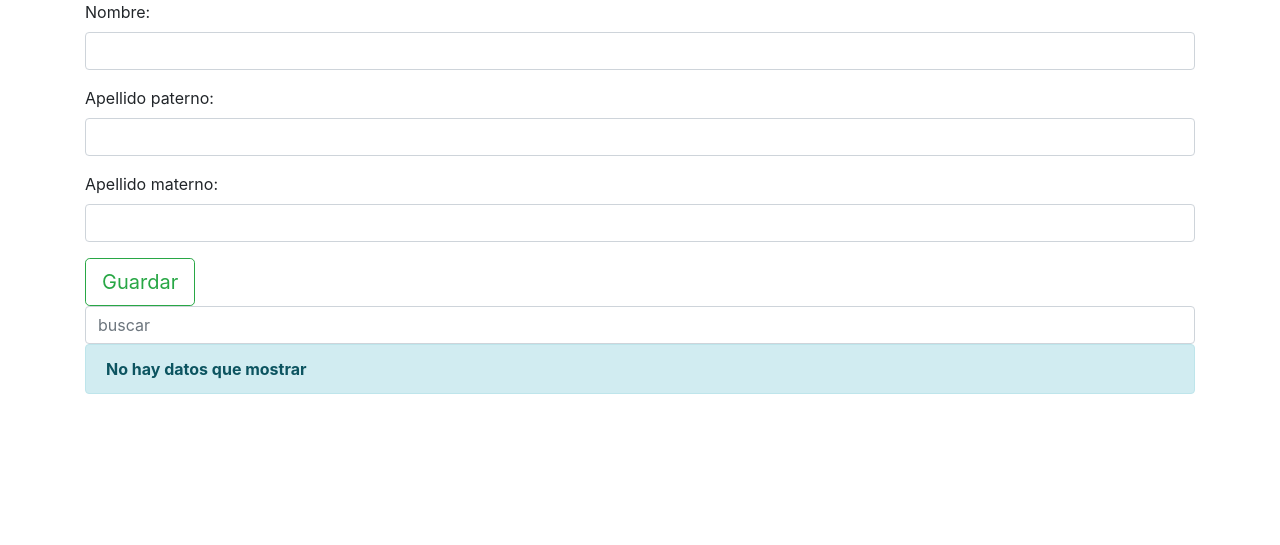
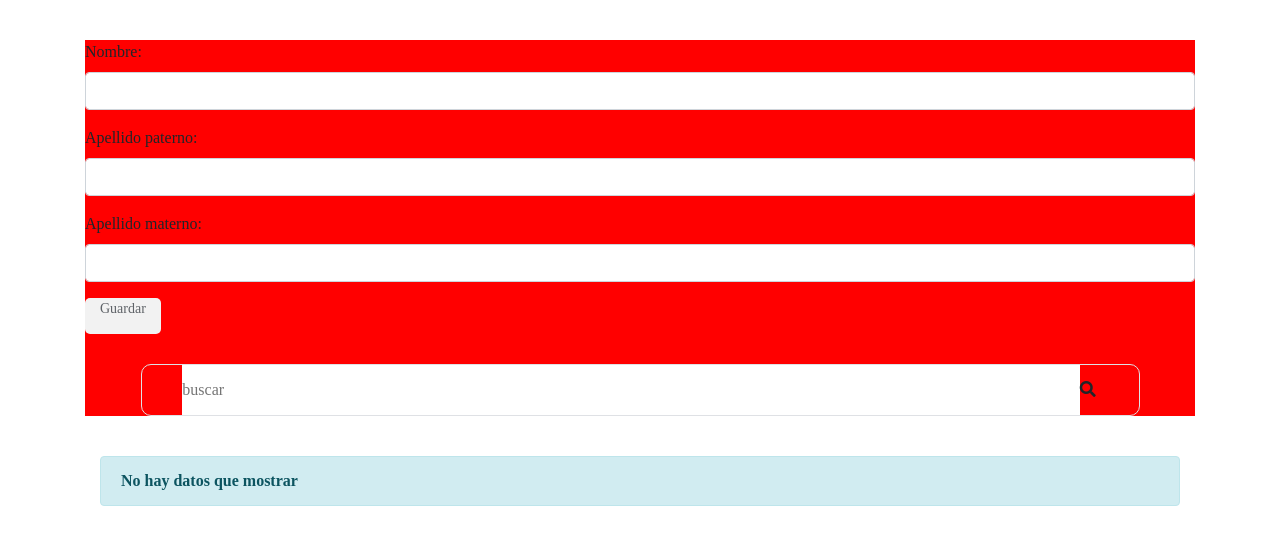
Before and after one commit to pedroanze/ejercicio_1, a CodeIgniter app: page /database/ in a window 1280 px wide. Shown: the top 545 px of the page. Run offline with CodeIgniter, Linux system fonts and the light colour scheme; data that the repository does not hold is empty.

Commit message:
correciones en el style

```diff
--- a/application/views/View_bienvenida.php
+++ b/application/views/View_bienvenida.php
@@ -2,18 +2,100 @@
 defined('BASEPATH') OR exit('No direct script access allowed');
 ?><!DOCTYPE html>
 <html>
-
 <head>
+  <link rel="stylesheet" href="./css/styleViewBienvenida.css" type="text/css">
   <link rel="stylesheet" href="https://cdn.jsdelivr.net/npm/bootstrap@4.6.1/dist/css/bootstrap.min.css">
+  <link rel="stylesheet" href="https://use.fontawesome.com/releases/v5.7.0/css/all.css" integrity="sha384-lZN37f5QGtY3VHgisS14W3ExzMWZxybE1SJSEsQp9S+oqd12jhcu+A56Ebc1zFSJ" crossorigin="anonymous">
   <script src="https://cdn.jsdelivr.net/npm/jquery@3.6.0/dist/jquery.slim.min.js"></script>
   <script src="https://cdn.jsdelivr.net/npm/popper.js@1.16.1/dist/umd/popper.min.js"></script>
   <script src="https://cdn.jsdelivr.net/npm/bootstrap@4.6.1/dist/js/bootstrap.bundle.min.js"></script>
   <script src="https://ajax.googleapis.com/ajax/libs/jquery/3.5.1/jquery.min.js"></script>
+  <style>
+    *{
+      margin: 0px;
+      padding: 0;
+      box-sizing: border-box;
+    }
+    body{
+      margin: 0;
+      font-family: 'Arenas movedizas'
+    }
+    .form-container{
+      margin: 40px 0px;
+    }
+
+    .button-guardar{
+      margin-bottom: 30px;
+    }
+    .main-input{
+      margin-top:20px;
+      width: 90%;
+      margin: 0 auto;
+      margin-bottom: 35px;
+    }
+
+    .main-input-container{
+
+      border-radius: 10px;
+      border: 1px solid #dfe1e5;
+      display: flex;
+      justify-content: center;
+      align-items: center;
+    }
+    .input-search{
+      width:90%;
+      height: 50px;
+      border: none;
+      outline: none;
+    }
+
+    .main-input-container:hover {
+      box-shadow: 0 1px 3px 0 #20212447;
+      border-color: #dfe1e500;
+    }
+
+    .main-input .search-icon{
+    width: 18px;
+    height: 18px;
+    }
+
+/* botones modificar */
+    .container-button{
+      margin: 0 auto;
+
+    }
+
+    .container-button div{
+      display: inline-block;
+    }
+    button{
+      height: 36px;
+      background-color: #f2f2f2;
+      border: 0;
+      font-size: 14px;
+      color: #5f6368;
+      border-radius: 5px ;
+      padding: 0 15px;
+      margin-right: 15px;
+    }
+    button:hover{
+      border: 1px solid #c6c6c6;
+      box-shadow: 0 1px black;
+      color: #222
+    }
+    .button-guardar{
+      display:flex;
+      aling
+    }
+
+
+
+  </style>
 </head>
 
 <body>
 <div class="container">
-<form>
+<form class= "form-container">
     <div class="form-group">
       <label for="txb_nombre">Nombre:</label>
       <input type="text" class="form-control" id="txb_nombre">
@@ -26,8 +108,15 @@ defined('BASEPATH') OR exit('No direct script access allowed');
       <label for="txb_apellidoM">Apellido materno:</label>
       <input type="text" class="form-control" id="txb_apellidoM">
     </div>
-    <button class="btn btn-outline-success btn-lg" onclick="guardar()">Guardar</button>
-    <input type="text" class="form-control" id = "myInput" placeholder = "buscar">
+    <button class="button-guardar" onclick="guardar()">Guardar</button>
+    <div>
+    <section class="main-input">
+      <div class="main-input-container">
+          <input type="text" class="input-search" id = "myInput" placeholder = "buscar">
+          <i class="fas fa-search search-icon "></i>
+        </div>
+    </section>
+
   </form>
 </div>
 
@@ -148,6 +237,7 @@ function crear_tabla_personas(personas){
       tabla_dinamica+="<th>Nombres</th>";
       tabla_dinamica+="<th>Apellido paterno</th>";
       tabla_dinamica+="<th>Apellido materno</th>";
+      tabla_dinamica+="<th>Opciones</th>";
       tabla_dinamica+="</tr>";
       tabla_dinamica+="<tbody id='myTable'>";
 
@@ -159,7 +249,7 @@ function crear_tabla_personas(personas){
         tabla_dinamica+="<td>"+personas[i].nombres;+"</td>";
         tabla_dinamica+="<td>"+personas[i].apellidop;+"</td>";
         tabla_dinamica+="<td>"+personas[i].apellidom;+"</td>";
-        tabla_dinamica+="<td><div class='container'><div class='btn-group-vertical'><button type='button' class='btn btn-danger' onclick='eliminar("+personas[i].id+")'>Eliminar</button><button type='button' class='btn btn-warning' onclick='buscar_personas("+personas[i].id+")'>Editar</button><button type='button' class='btn btn-success' onclick='guardar_cambios("+personas[i].id+")'>Guardar Cambios</button></div></div></td>";
+        tabla_dinamica+="<td><div class='container-button'> <div><button type='button' class='button-table' onclick='eliminar("+personas[i].id+")'>Eliminar</button></div><div><button type='button' class='button-table' onclick='buscar_personas("+personas[i].id+")'>Editar</button></div><div><button type='button' class='button-table' onclick='guardar_cambios("+personas[i].id+")'>Guardar Cambios</button></div></div></td>";
         tabla_dinamica+="</tr>";
       }
       tabla_dinamica+="</tbody>";
--- /dev/null
+++ b/application/views/css/styleViewBienvenida.css
@@ -0,0 +1,7 @@
+.form-container{
+    background-color: red;
+    margin-top: 100px;
+}
+body{
+    background-color: red;
+}
```
